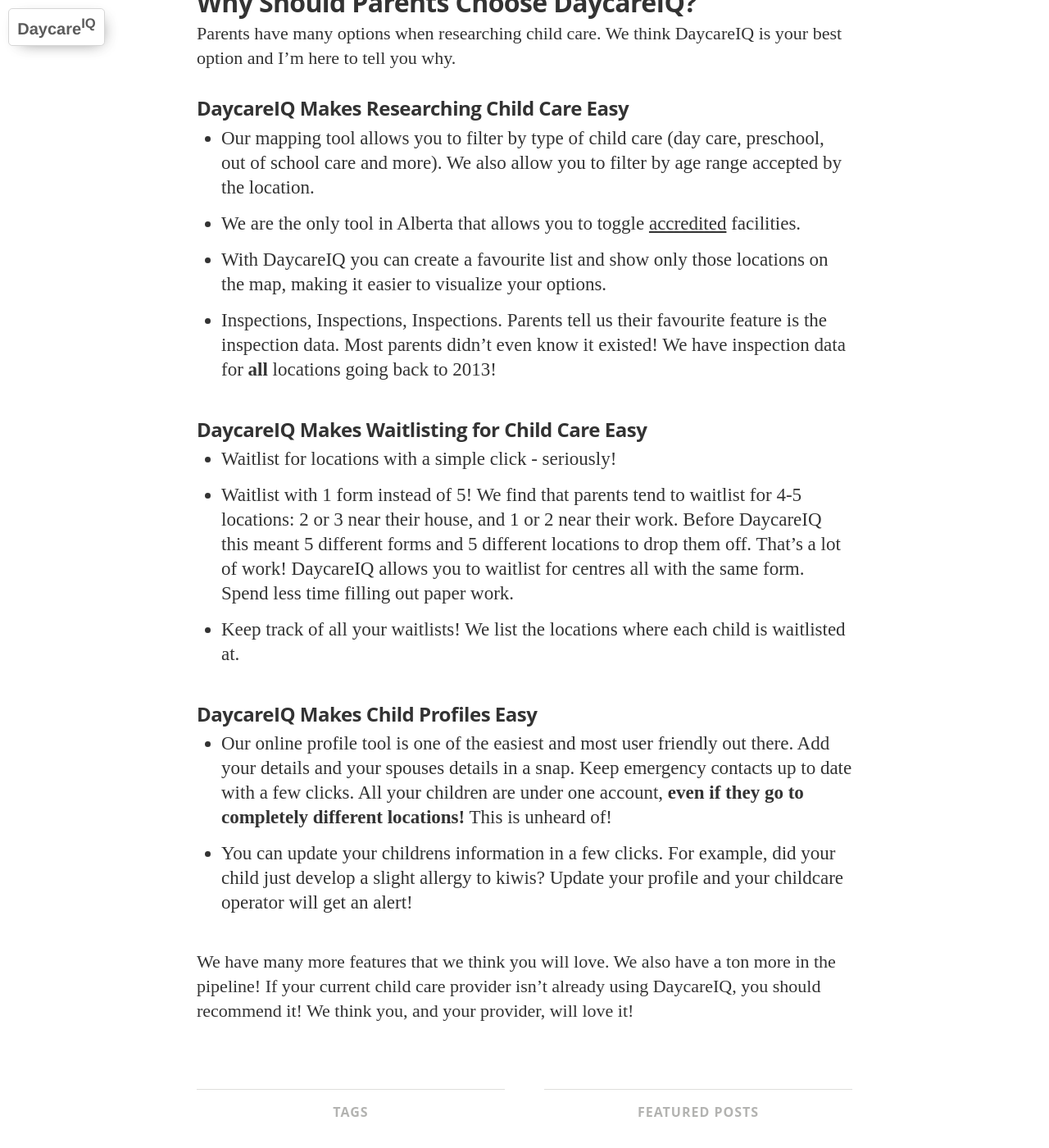
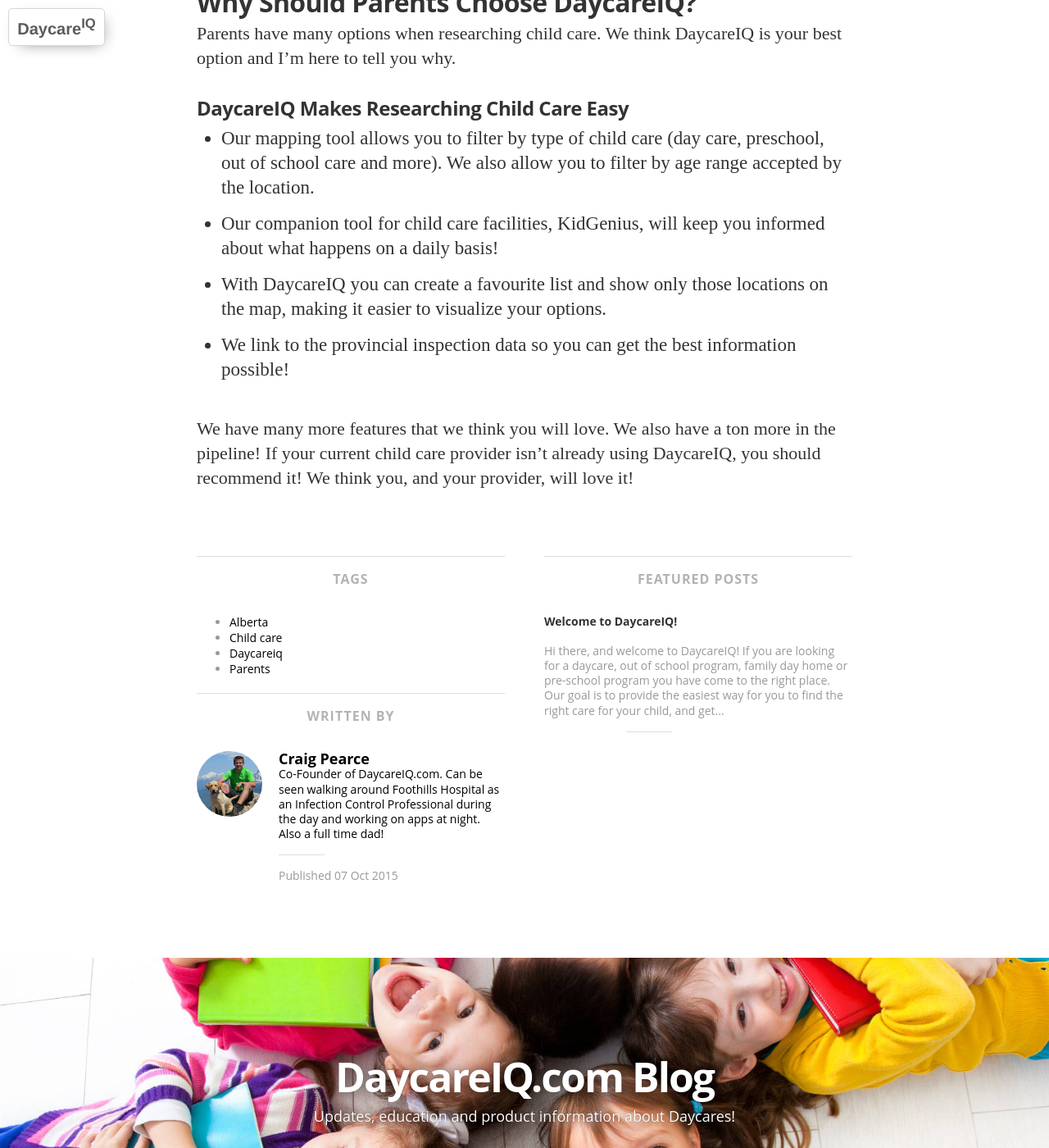
Before and after one commit to DaycareIQ/blog.daycareiq.com, a Jekyll site: the page built from _posts/2015-10-07-Why-Should-I-Use-DaycareIQ.md, in a window 1280 px wide and 1400 px high, scrolled down 401 px. Shown: the whole window at 82% size. Built offline with Jekyll 4.4.1, drawn with Linux system fonts in a browser that asks for light colours; nearby versions of some CDN libraries; some web fonts are replaced; Markdown is read by kramdown in place of the engine named in the settings.

Commit message:
removed old app info

```diff
--- a/_posts/2015-10-07-Why-Should-I-Use-DaycareIQ.md
+++ b/_posts/2015-10-07-Why-Should-I-Use-DaycareIQ.md
@@ -15,17 +15,9 @@
 
 ###DaycareIQ Makes Researching Child Care Easy
 *  Our mapping tool allows you to filter by type of child care (day care, preschool, out of school care and more).  We also allow you to filter by age range accepted by the location.
-*  We are the only tool in Alberta that allows you to toggle [accredited](https://blog.daycareiq.com/2015-alberta-daycare-accreditation/) facilities.
+*  Our companion tool for child care facilities, KidGenius, will keep you informed about what happens on a daily basis!
 *  With DaycareIQ you can create a favourite list and show only those locations on the map, making it easier to visualize your options.
-*  Inspections, Inspections, Inspections.  Parents tell us their favourite feature is the inspection data.  Most parents didn't even know it existed!  We have inspection data for **all** locations going back to 2013!
+*  We link to the provincial inspection data so you can get the best information possible!
 
-###DaycareIQ Makes Waitlisting for Child Care Easy
-*  Waitlist for locations with a simple click - seriously!
-*  Waitlist with 1 form instead of 5!  We find that parents tend to waitlist for 4-5 locations: 2 or 3 near their house, and 1 or 2 near their work.  Before DaycareIQ this meant 5 different forms and 5 different locations to drop them off.  That's a lot of work!  DaycareIQ allows you to waitlist for centres all with the same form.  Spend less time filling out paper work.
-*  Keep track of all your waitlists!  We list the locations where each child is waitlisted at.
-
-###DaycareIQ Makes Child Profiles Easy
-*  Our online profile tool is one of the easiest and most user friendly out there.  Add your details and your spouses details in a snap.  Keep emergency contacts up to date with a few clicks.  All your children are under one account, **even if they go to completely different locations!**  This is unheard of!
-*  You can update your childrens information in a few clicks.  For example, did your child just develop a slight allergy to kiwis?  Update your profile and your childcare operator will get an alert!
 
 We have many more features that we think you will love.  We also have a ton more in the pipeline!  If your current child care provider isn't already using DaycareIQ, you should recommend it!  We think you, and your provider, will love it!
```
